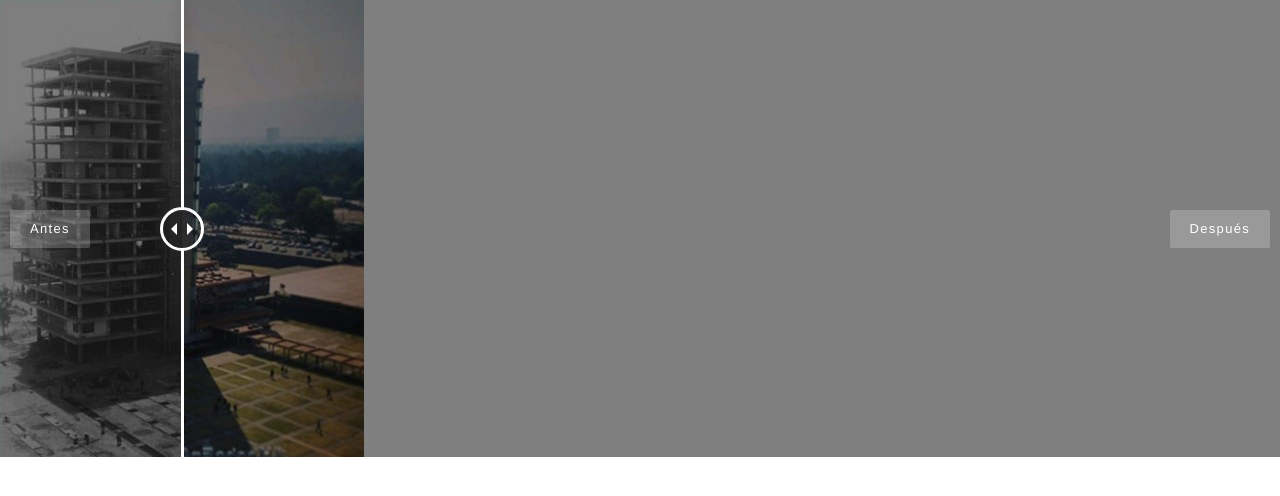
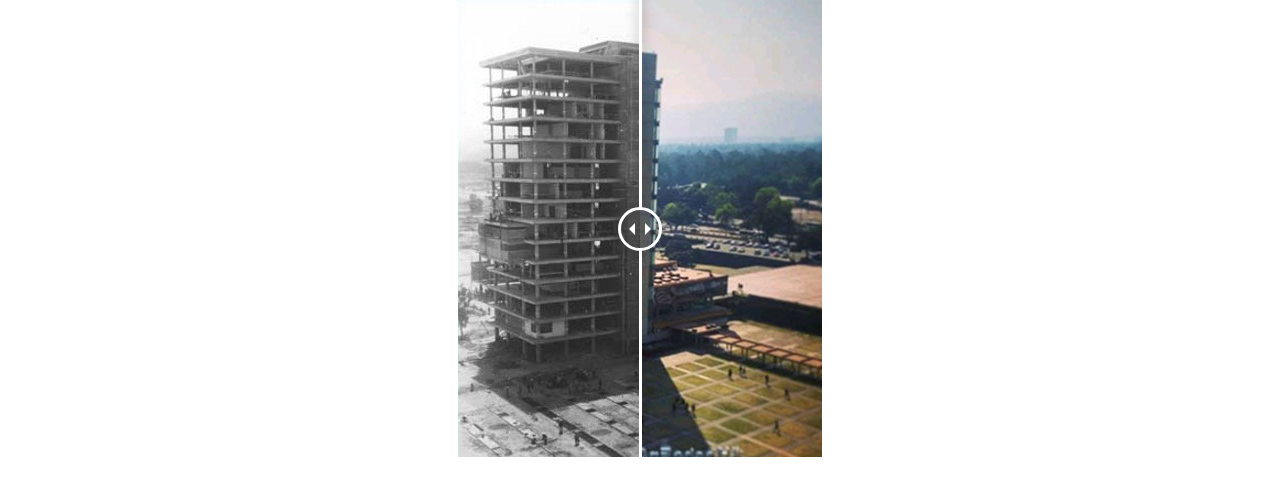
Before and after one commit to micmicto/side-side, a website: page rectoria.html in a window 1280 px wide. Drawn offline with nearby package versions, Linux system fonts and the light colour scheme.

Commit message:
Update rectoria.html

```diff
--- a/rectoria.html
+++ b/rectoria.html
@@ -11,8 +11,8 @@
     div {
       margin-left: auto;
       margin-right: auto;
-      max-width: 1920px;
-      height: 1080px;
+      max-width: 364px;
+      height: 457px;
 }
   </style>
 </head>
```
